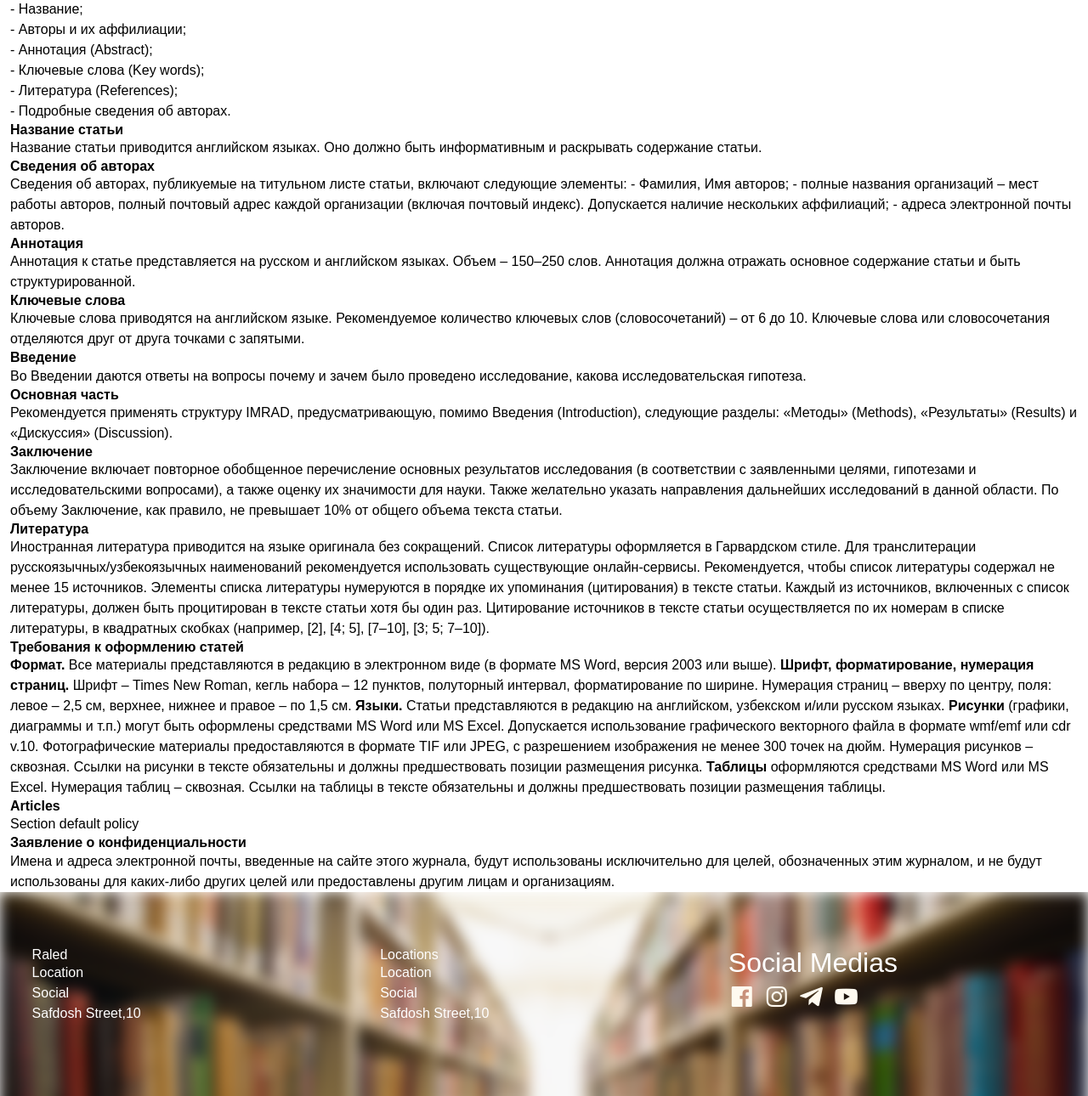
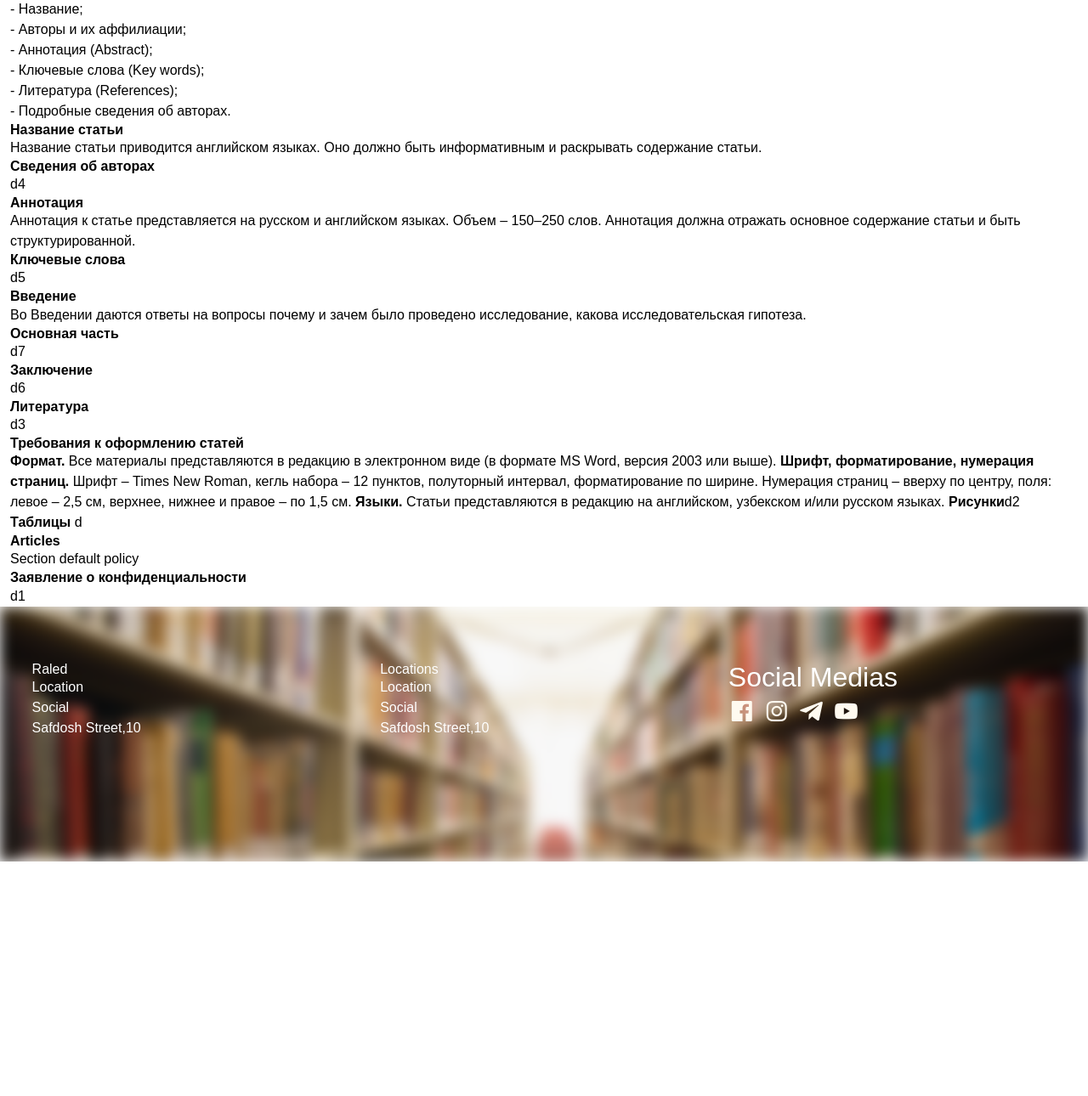
Before and after one commit to krv006/org, a Django app: template template/send.html in a window 1280 px wide. Shown: the part 601-1891 px from the top of the page at 85% size. After the commit the page ends 1615 px from the top, so only its background shows below. Run offline with Django 5.2, Linux system fonts and the light colour scheme; the template is opened without the code that fills it, so the values that code supplies are empty; some libraries are stand-ins or nearby versions.

Commit message:
translate

```diff
--- a/template/send.html
+++ b/template/send.html
@@ -51,12 +51,7 @@
 
         <h3 style="color: black"><b>{% trans "Сведения об авторах" %}</b></h3>
 
-        <p style="color: black">Сведения об авторах, публикуемые на титульном листе статьи, включают следующие элементы:
-            - Фамилия, Имя авторов;
-            - полные названия организаций – мест работы авторов, полный почтовый адрес каждой организации (включая
-            почтовый
-            индекс). Допускается наличие нескольких аффилиаций;
-            - адреса электронной почты авторов.</p>
+        <p style="color: black">{% trans "d4" %}</p>
 
         <h3 style="color: black"><b>{% trans "Аннотация" %}</b></h3>
 
@@ -65,10 +60,7 @@
 
         <h2 style="color: black"><b>{% trans "Ключевые слова" %}</b></h2>
 
-        <p style="color: black">Ключевые слова приводятся на английском языке. Рекомендуемое количество ключевых слов
-            (словосочетаний) – от 6 до
-            10.
-            Ключевые слова или словосочетания отделяются друг от друга точками с запятыми.</p>
+        <p style="color: black">{% trans "d5" %}</p>
 
         <h2 style="color: black"><b>{% trans "Введение" %}</b></h2>
 
@@ -77,33 +69,15 @@
 
         <h2 style="color: black"><b>{% trans "Основная часть" %}</b></h2>
 
-        <p style="color: black">Рекомендуется применять структуру IMRAD, предусматривающую, помимо Введения
-            (Introduction), следующие разделы:
-            «Методы» (Methods), «Результаты» (Results) и «Дискуссия» (Discussion).</p>
+        <p style="color: black">{% trans "d7" %}</p>
 
         <h2 style="color: black"><b>{% trans "Заключение" %}</b></h2>
 
-        <p style="color: black">Заключение включает повторное обобщенное перечисление основных результатов исследования
-            (в соответствии с
-            заявленными целями, гипотезами и исследовательскими вопросами), а также оценку их значимости для науки.
-            Также
-            желательно указать направления дальнейших исследований в данной области. По объему Заключение, как правило,
-            не
-            превышает 10% от общего объема текста статьи.</p>
+        <p style="color: black">{% trans "d6" %}</p>
 
         <h2 style="color: black"><b>{% trans "Литература" %}</b></h2>
 
-        <p style="color: black">Иностранная литература приводится на языке оригинала без сокращений. Список литературы
-            оформляется в Гарвардском
-            стиле. Для транслитерации русскоязычных/узбекоязычных наименований рекомендуется использовать существующие
-            онлайн-сервисы. Рекомендуется, чтобы список литературы содержал не менее 15 источников. Элементы списка
-            литературы
-            нумеруются в порядке их упоминания (цитирования) в тексте статьи. Каждый из источников, включенных с список
-            литературы, должен быть процитирован в тексте статьи хотя бы один раз. Цитирование источников в тексте
-            статьи
-            осуществляется по их номерам в списке литературы, в квадратных скобках (например, [2], [4; 5], [7–10], [3;
-            5;
-            7–10]).</p>
+        <p style="color: black">{% trans "d3" %}</p>
 
         <h2 style="color: black"><b>{% trans "Требования к оформлению статей" %}</b></h2>
 
@@ -114,23 +88,16 @@
             {% trans "            Шрифт – Times New Roman, кегль набора – 12 пунктов, полуторный интервал, форматирование по ширине. Нумерация страниц – вверху по центру, поля: левое – 2,5 см, верхнее, нижнее и правое – по 1,5 см." %}
             <b>{% trans "Языки." %}</b> {% trans "Статьи представляются в редакцию на английском, узбекском и/или русском языках." %}
 
-            <b>{% trans "Рисунки" %}</b> (графики, диаграммы и т.п.) могут быть оформлены средствами MS Word или MS
-            Excel. Допускается использование графического векторного файла в формате wmf/emf или cdr v.10. Фотографические материалы предоставляются в формате
-            TIF или JPEG, c разрешением изображения не менее 300 точек на дюйм. Нумерация рисунков – сквозная. Ссылки на
-            рисунки в тексте обязательны и должны предшествовать позиции размещения рисунка.
+            <b>{% trans "Рисунки" %}</b>{%  trans "d2" %}
 
-            <b>{% trans "Таблицы" %}</b> оформляются средствами MS Word или MS Excel. Нумерация таблиц – сквозная.
-            Ссылки на таблицы в тексте обязательны и должны предшествовать позиции размещения таблицы.
+            <b>{% trans "Таблицы" %}</b> {% trans "d" %}
         </p>
 
         <h2 style="color: black"><b>{% trans "Articles" %}</b></h2>
         {% trans "Section default policy" %}
 
         <h2 style="color: black"><b>{% trans "Заявление о конфиденциальности" %}</b></h2>
-        <p style="color: black">Имена и адреса электронной почты, введенные на сайте этого журнала, будут использованы
-            исключительно для целей,
-            обозначенных этим журналом, и не будут использованы для каких-либо других целей или предоставлены другим
-            лицам и организациям.</p>
+        <p style="color: black">{% trans "d1" %}</p>
 
     </div>
 
```
Also changed, not shown: locale/en/LC_MESSAGES/django.po, locale/ru/LC_MESSAGES/django.po, locale/uz/LC_MESSAGES/django.po, 3 other files.
